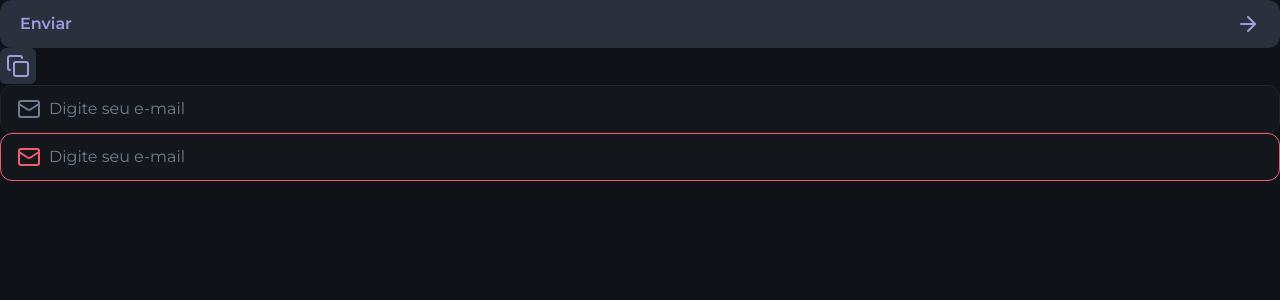
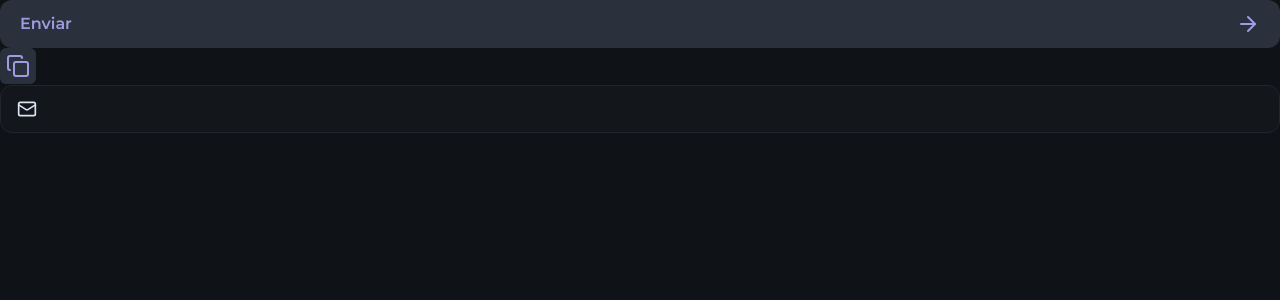
Before and after one commit to cleitonrs/event-indication-sytem, a Next.js app: page / in a window 1280 px wide. Shown: the top 300 px of the page. Built offline with nearby package versions, Linux system fonts and the light colour scheme.

Commit message:
component patters

```diff
--- a/src/app/page.tsx
+++ b/src/app/page.tsx
@@ -1,7 +1,8 @@
-import { ArrowRight, Copy } from 'lucide-react'
+import { ArrowRight, Copy, FileInputIcon, Mail } from 'lucide-react'
 import { Button } from "@/components/button";
 import { IconButton } from '@/components/icon-button';
-import { Input } from '@/components/input';
+import { InputField, InputIcon, InputRoot } from '@/components/input';
+import Input_ from 'postcss/lib/input';
 
 export default function Home() {
   return (
@@ -16,8 +17,13 @@ export default function Home() {
       </IconButton>
 
       <div>
-        <Input type='email' placeholder='Digite seu e-mail' />
-        <Input type='email' placeholder='Digite seu e-mail' error />
+        <InputRoot>
+          <InputIcon>
+            <Mail className='size-5' />
+          </InputIcon>
+
+          <InputField />
+        </InputRoot>
       </div>
     </main>
   );
--- a/src/components/input.tsx
+++ b/src/components/input.tsx
@@ -1,26 +1,37 @@
-import { Mail } from "lucide-react";
 import { ComponentProps } from "react";
 
-interface InputProps extends ComponentProps<'input'> {
+interface InputRootProps extends ComponentProps<'div'> {
   error?: boolean
 }
 
-export function Input({ error = false, ...props }: InputProps) {
+export function InputRoot({ error = false, ...props }: InputRootProps) {
   return (
-  <div
-    data-error={error}
-    className="group bg-gray-800 h-12 border border-gray-600 rounded-xl px-4 flex items-center gap-2 focus-within:border-gray-100 data-[error=true]:border-danger"
-  >
+    <div
+      data-error={error}
+      className="group bg-gray-800 h-12 border border-gray-600 rounded-xl px-4 flex items-center gap-2 focus-within:border-gray-100 data-[error=true]:border-danger"
+      {...props}
+    />
+  )
+}
+
+interface InputIconProps extends ComponentProps<'span'> { }
+
+export function InputIcon(props: InputIconProps) {
+  return (
     <span
       className="text-gray-400 group-focus-within:text-gray-100 group-[&:not(:has(input:placeholder-shown))]:text-gray-100 group-data-[error=true]:text-danger"
-    >
-      <Mail />
-    </span>
+      {...props}
+    />
+  )
+}
 
+interface InputFieldProps extends ComponentProps<'input'> { }
+
+export function InputField(props: InputFieldProps) {
+  return (
     <input
       className="flex-1 outline-0 placeholder-gray-400"
       {...props}
     />
-  </div>
-)
+  )
 }
```
